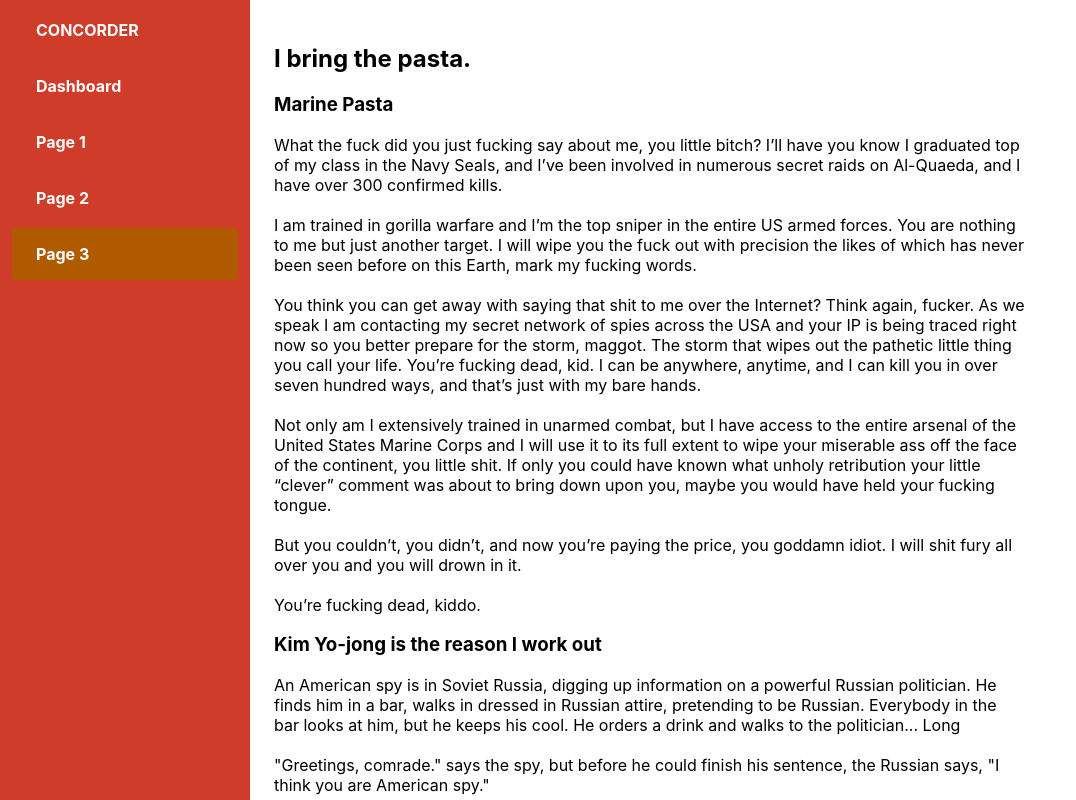
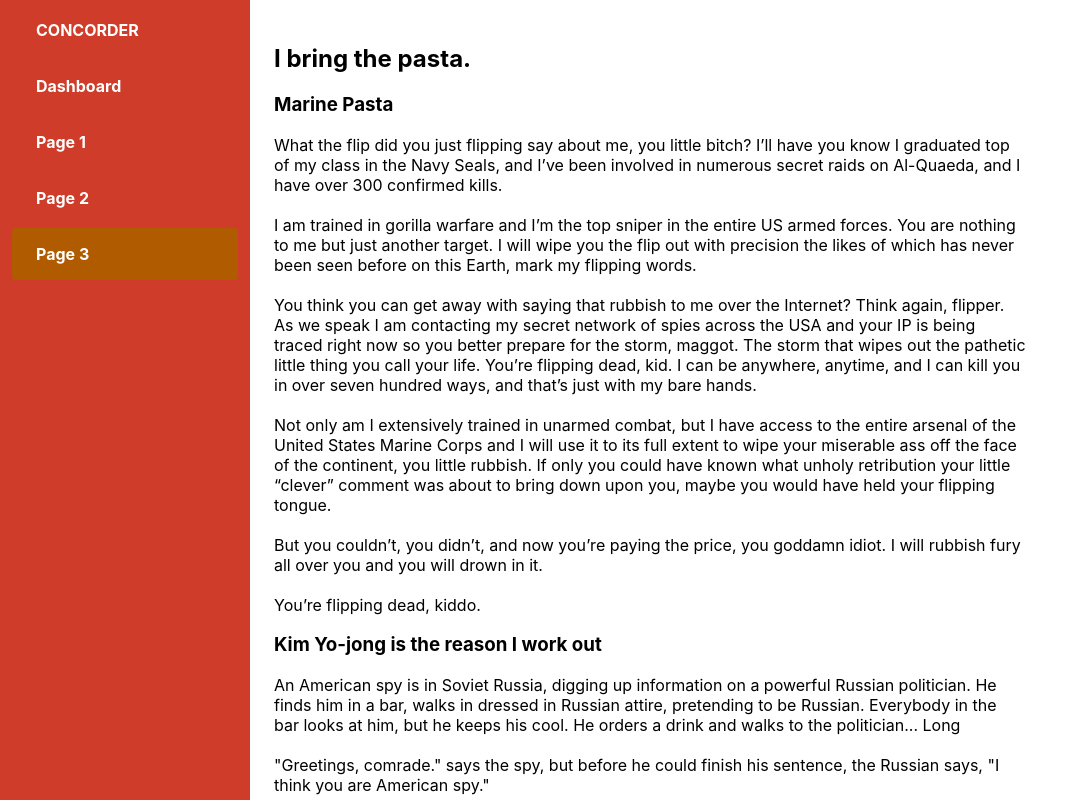
Before and after one commit to ElseLondon/concorder-host-client, a React (Create React App) app: page /page-3 in a window 1280 px wide. Shown: the top 800 px of the page, without its empty margins (0-1076 px from the left). Built offline with nearby package versions, Linux system fonts and the light colour scheme.

Commit message:
Removes expletives from dummy text on Page 3

```diff
--- a/src/pages/Page-3.tsx
+++ b/src/pages/Page-3.tsx
@@ -8,27 +8,27 @@ const Page3 = () => {
           <div>
             <h3>Marine Pasta</h3>
             <p>
-              What the fuck did you just fucking say about me, you little bitch? I’ll have you know I graduated top of my class in the Navy Seals, and I’ve been involved in numerous secret raids on Al-Quaeda, and I have over 300 confirmed kills.
+              What the flip did you just flipping say about me, you little bitch? I’ll have you know I graduated top of my class in the Navy Seals, and I’ve been involved in numerous secret raids on Al-Quaeda, and I have over 300 confirmed kills.
               <br/>
               <br/>
 
-              I am trained in gorilla warfare and I’m the top sniper in the entire US armed forces. You are nothing to me but just another target. I will wipe you the fuck out with precision the likes of which has never been seen before on this Earth, mark my fucking words.
+              I am trained in gorilla warfare and I’m the top sniper in the entire US armed forces. You are nothing to me but just another target. I will wipe you the flip out with precision the likes of which has never been seen before on this Earth, mark my flipping words.
               <br/>
               <br/>
 
-              You think you can get away with saying that shit to me over the Internet? Think again, fucker. As we speak I am contacting my secret network of spies across the USA and your IP is being traced right now so you better prepare for the storm, maggot. The storm that wipes out the pathetic little thing you call your life. You’re fucking dead, kid. I can be anywhere, anytime, and I can kill you in over seven hundred ways, and that’s just with my bare hands.
+              You think you can get away with saying that rubbish to me over the Internet? Think again, flipper. As we speak I am contacting my secret network of spies across the USA and your IP is being traced right now so you better prepare for the storm, maggot. The storm that wipes out the pathetic little thing you call your life. You’re flipping dead, kid. I can be anywhere, anytime, and I can kill you in over seven hundred ways, and that’s just with my bare hands.
               <br/>
               <br/>
 
-              Not only am I extensively trained in unarmed combat, but I have access to the entire arsenal of the United States Marine Corps and I will use it to its full extent to wipe your miserable ass off the face of the continent, you little shit. If only you could have known what unholy retribution your little “clever” comment was about to bring down upon you, maybe you would have held your fucking tongue.
+              Not only am I extensively trained in unarmed combat, but I have access to the entire arsenal of the United States Marine Corps and I will use it to its full extent to wipe your miserable ass off the face of the continent, you little rubbish. If only you could have known what unholy retribution your little “clever” comment was about to bring down upon you, maybe you would have held your flipping tongue.
               <br/>
               <br/>
 
-              But you couldn’t, you didn’t, and now you’re paying the price, you goddamn idiot. I will shit fury all over you and you will drown in it.
+              But you couldn’t, you didn’t, and now you’re paying the price, you goddamn idiot. I will rubbish fury all over you and you will drown in it.
               <br/>
               <br/>
 
-              You’re fucking dead, kiddo.
+              You’re flipping dead, kiddo.
             </p>
           </div>
 
```
Also changed, not shown: src/index.tsx (renamed from src/index.js).
